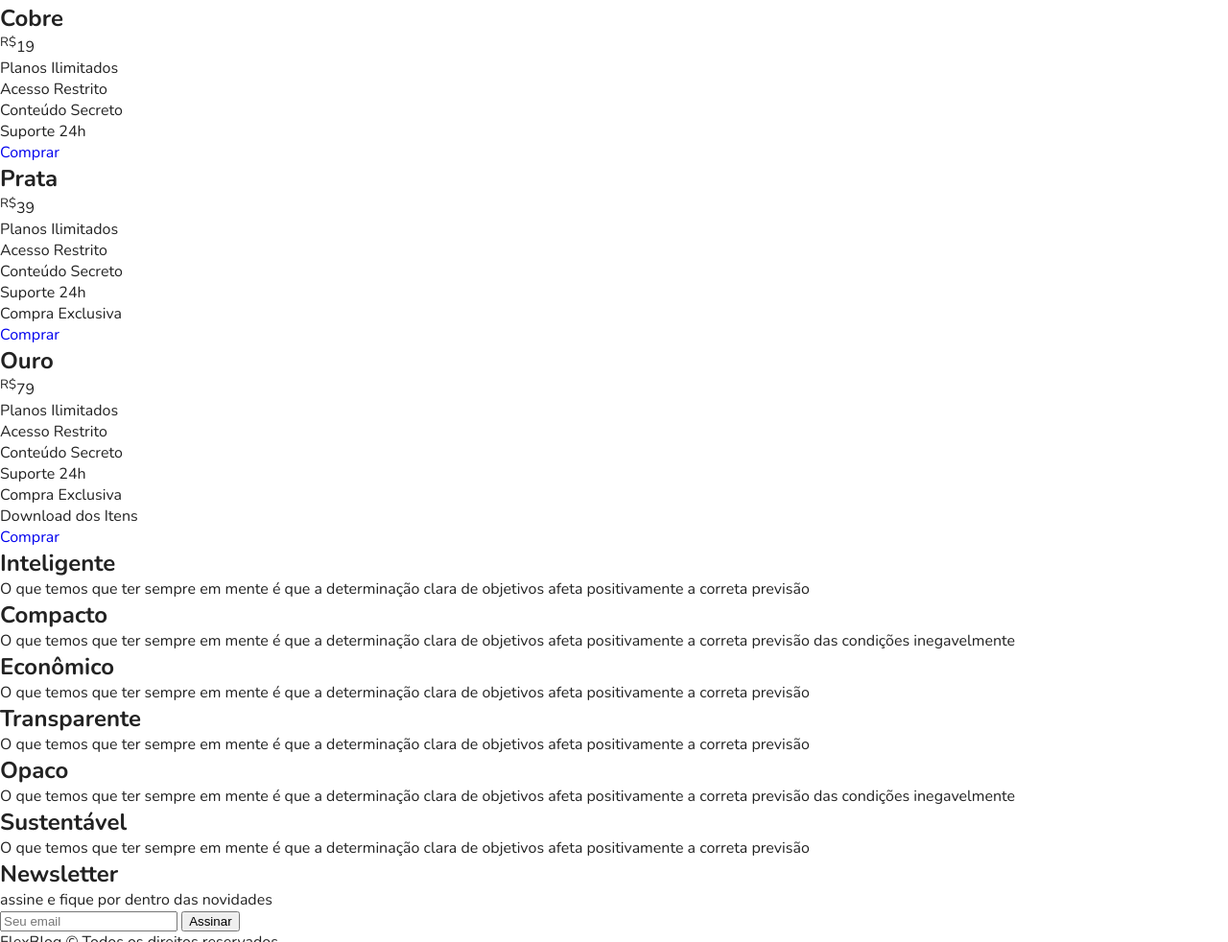
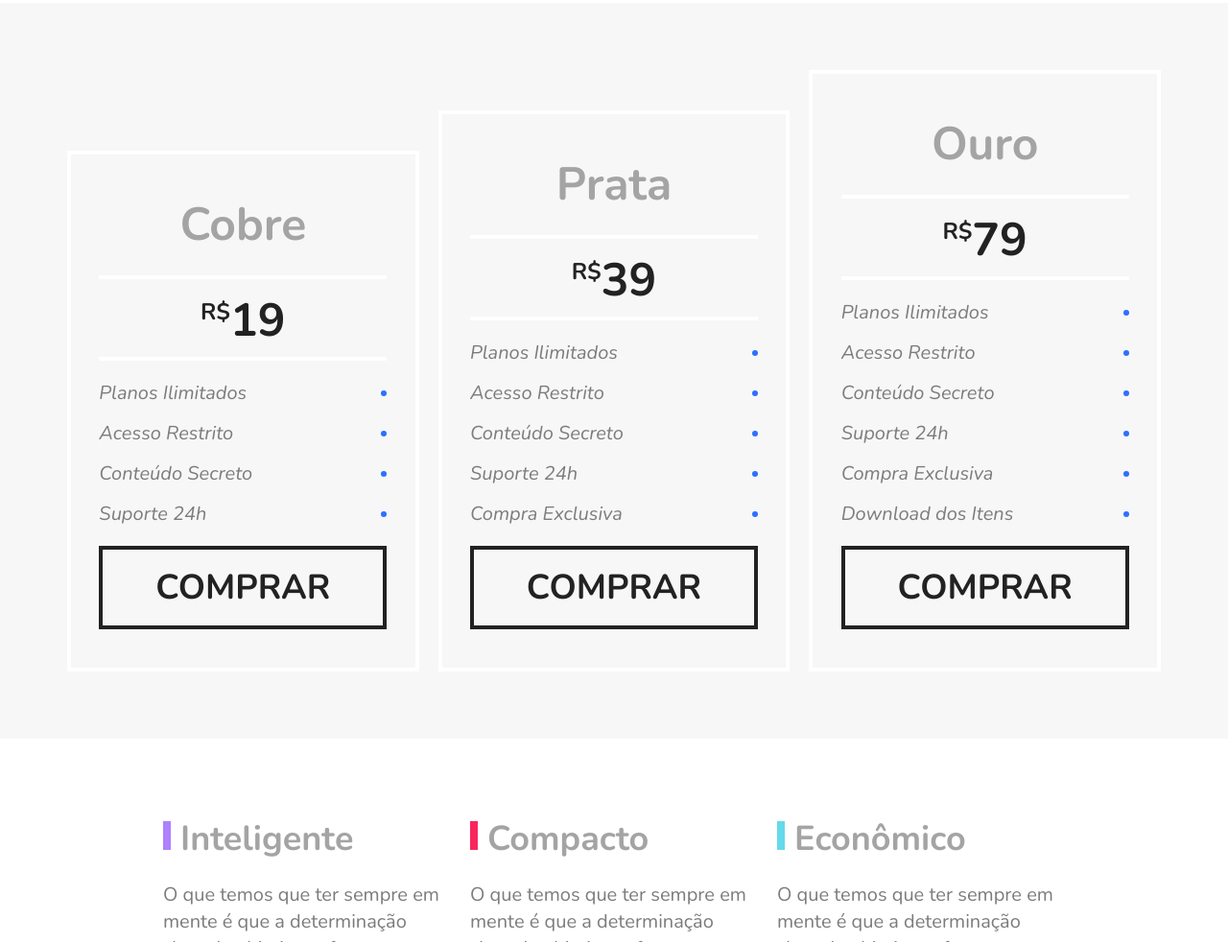
Before and after one commit to LarissaVieiraSilva/flexblog, a plain HTML site: page index.html in a window 1280 px wide. Shown: the part 1818-2800 px from the top of the page at 96% size. Drawn offline with nearby package versions, Linux system fonts and the light colour scheme.

Commit message:
implementação de estilo

```diff
--- a/css/style.css
+++ b/css/style.css
@@ -8,8 +8,8 @@ body {
 	color: #222222;
 }
 
-ul { /* para retirar os marcadores padrão do navegador - bolinhas*/
-	list-style: none;
+ul {
+	list-style: none; /* para remover os marcadores padrão - bolinha */
 }
 
 a {
@@ -90,7 +90,7 @@ img {
 	color: #122ab2;
 }
 
-/* Introduçaõ*/
+/*Introdução*/
 
 .introducao {
 	font-size: 3em;
@@ -100,14 +100,14 @@ img {
 	padding: 60px 10px;
 }
 
-/* Sobre */
+/*Sobre*/
 
 .sobre {
 	border-top: 2px solid #2c70ff;
 	border-bottom: 2px solid #2c70ff;
 	max-width: 960px;
 	margin: 0 auto;
-    padding: 60px 10px;
+	padding: 60px 0;
 	display: flex;
 	flex-wrap: wrap;
 }
@@ -134,16 +134,16 @@ img {
 	margin: 0 10px;
 }
 
-/* Produtos */
+/*Produtos*/
 
 .produtos {
-    max-width: 960PX;
+	max-width: 960px;
 	margin: 60px auto;
 }
 
 .produtos h1 {
 	font-size: 3em;
-    margin: 0 10px 60px 10px;
+	margin: 0 10px 60px 10px
 }
 
 .produtos-container {
@@ -175,3 +175,224 @@ margin: 10px;
 .blue {
 	border-top: 8px solid #66d9eb;
 }
+
+/*Preco*/
+
+.preco {
+	background: #f7f7f7;
+	padding: 60px;
+	display: flex;
+	flex-wrap: wrap;
+	align-items: flex-end;
+}
+
+.preco-item {
+	flex: 1 1 260px;
+	border: 4px solid white;
+	padding: 20px;
+	margin: 10px;
+}
+
+.preco-item h2 {
+	font-size: 3em;
+	color: #a4a4a4;
+	text-align: center;
+	margin-top: 20px;
+}
+
+.preco-item span {
+	max-width: 300px;
+	margin: 20px auto;
+	display: block;
+	font-size: 3em;
+	text-align: center;
+	font-weight: bold;
+	padding: 10px 0 5px 0;
+	border-top: 4px solid white;
+	border-bottom: 4px solid white;
+}
+
+.preco-item sup {
+	font-size: 1.5rem; /* foi redefinido para 'rem' pois a und 'em' é passiva de alteração de acordo com a modificação feita em seu item "pai", no caso o span*/
+}
+
+.preco-item ul {
+	max-width: 300px;
+	margin: 20px auto;
+	font-size: 1.25em;
+	font-style: italic;
+	color: #7c7c7c;
+}
+
+.preco-item li {
+	display: flex;
+	justify-content: space-between;
+	align-items: center;
+	margin-bottom: 15px;
+}
+
+.preco-item li::after {
+	content: '';
+	display: block;
+	width: 6px;
+	height: 6px;
+	background: #2c70ff;
+	border-radius: 50%;
+}
+
+.preco-item a {
+	max-width: 300px;
+	display: block;
+	margin: 20px auto;
+	border: 4px solid;
+	color: #222222;
+	text-transform: uppercase;
+	font-weight: bold;
+	font-size: 2.25em; /* antes de definir o tamanho de fonte do btn a estrutura do site estava "quebrando",
+	mas com a definição e o tamanho da fonte impede tal quebra ficou alinhado perfeitamente*/
+	padding: 15px 0;
+	text-align: center;
+}
+
+@media (max-width: 800px) {
+	.preco {
+		padding-left: 10px;
+		padding-right: 10px;
+	}
+	.preco .preco-item:nth-child(3) {
+		order: -2;
+	}
+	.preco .preco-item:nth-child(2) {
+		order: -1;
+	}
+}
+
+/*Qualidade*/
+
+.qualidade {
+	max-width: 960px;
+	margin: 60px auto;
+	display: flex;
+	flex-wrap: wrap;
+}
+
+.qualidade-item {
+	flex: 1 1 300px;
+	margin: 20px 10px;
+}
+
+.qualidade-item h2 {
+	font-size: 2.25em;
+	color: #a4a4a4;
+	margin-bottom: 20px;
+}
+
+.qualidade-item h2::before {
+	content: '';
+	display: inline-block;
+	width: 8px;
+	height: 30px;
+	margin-right: 10px;
+}
+
+.qualidade-item:nth-of-type(3n+1) h2::before {
+	background: #ae81ff;
+}
+
+.qualidade-item:nth-of-type(3n+2) h2::before {
+	background: #f9265e;
+}
+
+.qualidade-item:nth-of-type(3n+3) h2::before {
+	background: #66d9eb;
+}
+
+.qualidade-item p {
+	font-size: 1.25em;
+	line-height: 1.4;
+	color: #7c7c7c;
+}
+
+/*Newsletter*/
+
+.newsletter {
+	background: #f7f7f7;
+	padding: 60px calc((100% - 960px) / 2 );
+	display: flex;
+	flex-wrap: wrap;
+}
+
+.newsletter-info {
+	flex: 1 1 240px;
+	margin: 0 10px;
+}
+
+.newsletter-info h1 {
+	font-size: 3em;
+	color: #a4a4a4;
+}
+
+.newsletter-info p {
+	font-size: 1.25em;
+	font-style: italic;
+	max-width: 230px;
+	color: #7c7c7c;
+	margin-bottom: 10px;
+}
+
+.newsletter-form {
+	flex: 2 1 260px;
+	margin: 0 10px;
+	align-self: center;
+	display: flex;
+	flex-wrap: wrap;
+}
+
+.newsletter-form input {
+	flex: 3 1 260px;
+	font-size: 1.25em;
+	color: #7c7c7c;
+	font-style: italic;
+	font-family: "Nunito", Helvetica, Arial, sans-serif;
+	border: 4px solid #2c70ff;
+	background: transparent;
+	padding: 15px 10px;
+	margin: 0px;
+	border-radius: 0px;
+}
+
+.newsletter-form button {
+	flex: 1 1 260px;
+	font-family: "Nunito", Helvetica, Arial, sans-serif;
+	font-size: 2.25em;
+	font-weight: bold;
+	text-transform: uppercase;
+	background: #2c70ff;
+	color: white;
+	margin: 0px;
+	cursor: pointer;
+	border: 0px;
+	padding: 15px 10px;
+}
+
+@media (max-width: 600px) {
+	.newsletter-form button {
+		font-size: 1.5em;
+	}
+}
+
+/*Footer*/
+
+.footer {
+	display: flex;
+	background: #2c70ff;
+	height: 200px;
+	align-items: center;
+}
+
+.footer p {
+	flex: 1;
+	text-align: center;
+	font-size: 2.25em;
+	color: #122ab2;
+}
```
Lines whose indentation alone changed are shown as unchanged.
